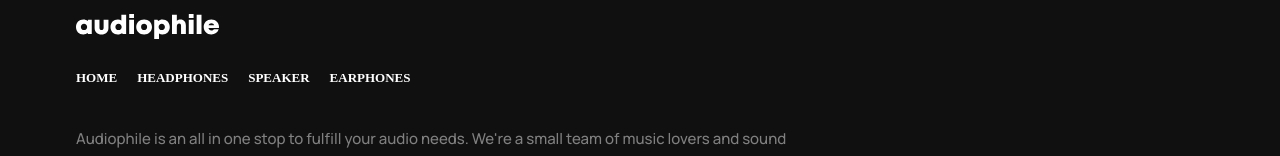
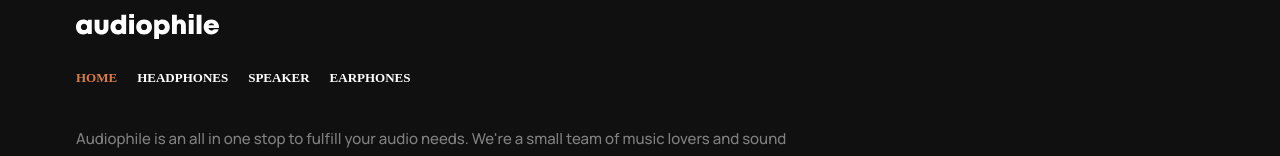
Before and after one commit to BilalHassen/audiophile-web-site, a React (Vite) app: page / in a window 1280 px wide. In both pictures the pointer is over the item "HOME". Shown: the part 4131-4287 px from the top of the page. Built offline with nearby package versions, Linux system fonts and the light colour scheme; a web font is replaced by a local one.

Commit message:
add hover styling to the footer

```diff
--- a/src/Components/Footer/Footer.scss
+++ b/src/Components/Footer/Footer.scss
@@ -137,6 +137,12 @@
     text-transform: uppercase;
     font-size: 1.3rem;
     font-weight: 900;
+    transition: color 0.3s ease-in-out;
+    cursor: pointer;
+  }
+
+  &__nav-item:hover {
+    color: $orange;
   }
 
   &__info-txt {
@@ -209,8 +215,14 @@
     }
   }
 
+  &__icon:hover {
+    cursor: pointer;
+    filter: (100%);
+  }
+
   &__icon-twitter {
     height: 24px;
     width: 24px;
+    cursor: pointer;
   }
 }
```
